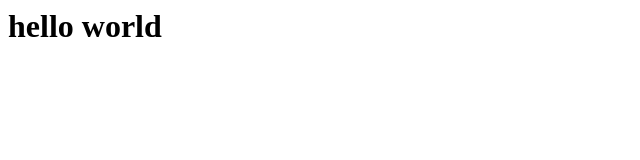
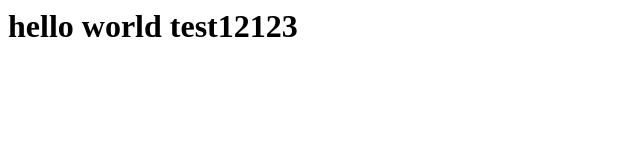
Before and after one commit to Henri-Willekens/school, a website: page index.html in a window 1280 px wide. Shown: the whole page, without its empty margins (0-640 px from the left). Drawn offline with Linux system fonts and the light colour scheme.

Commit message:
test hallo

```diff
--- a/index.html
+++ b/index.html
@@ -3,6 +3,6 @@
         <title>hello world</title>
     </head>
     <body>
-        <h1> hello world</h1>
+        <h1> hello world test12123</h1>
     </body>
 </html>
```
